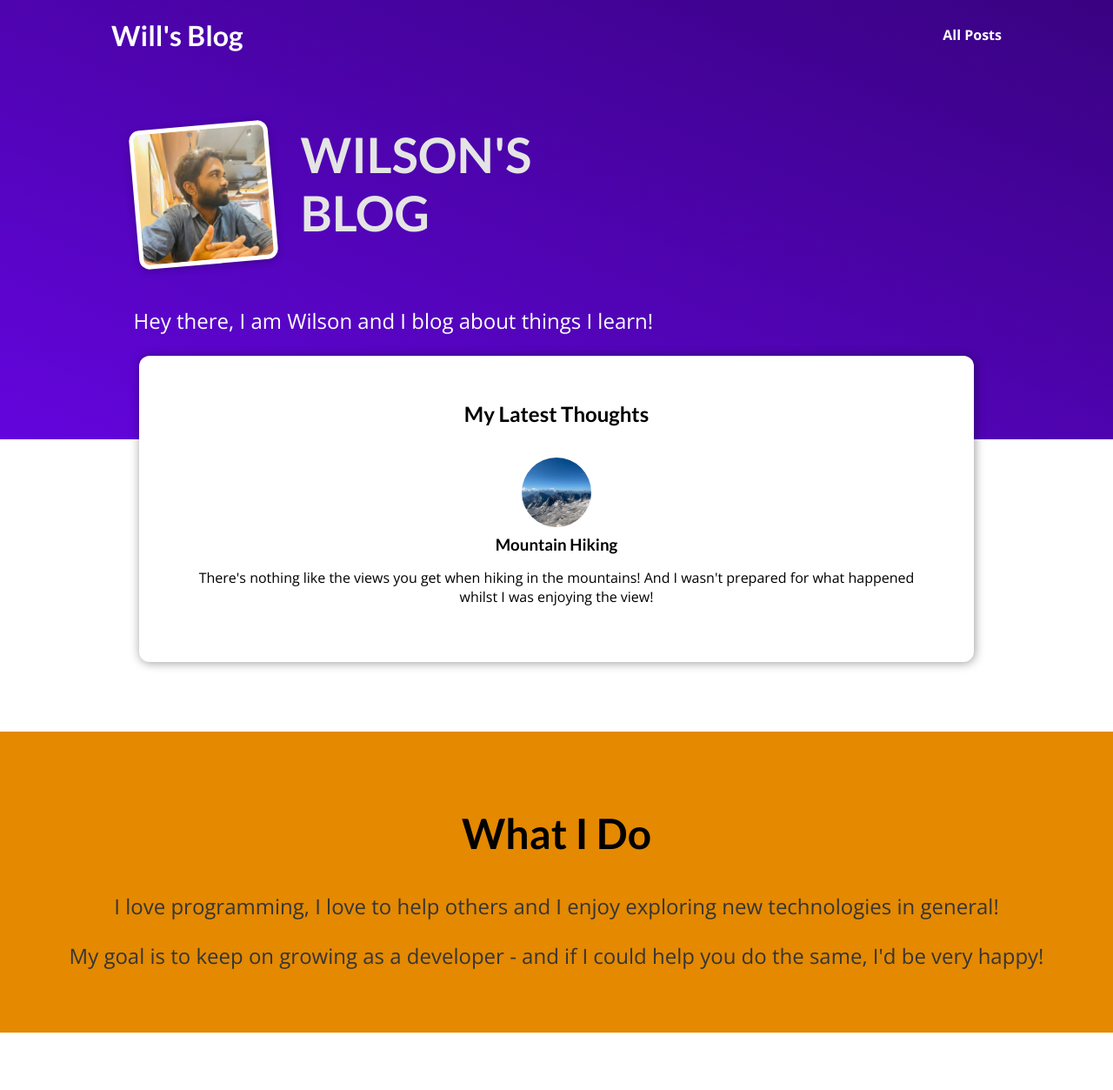
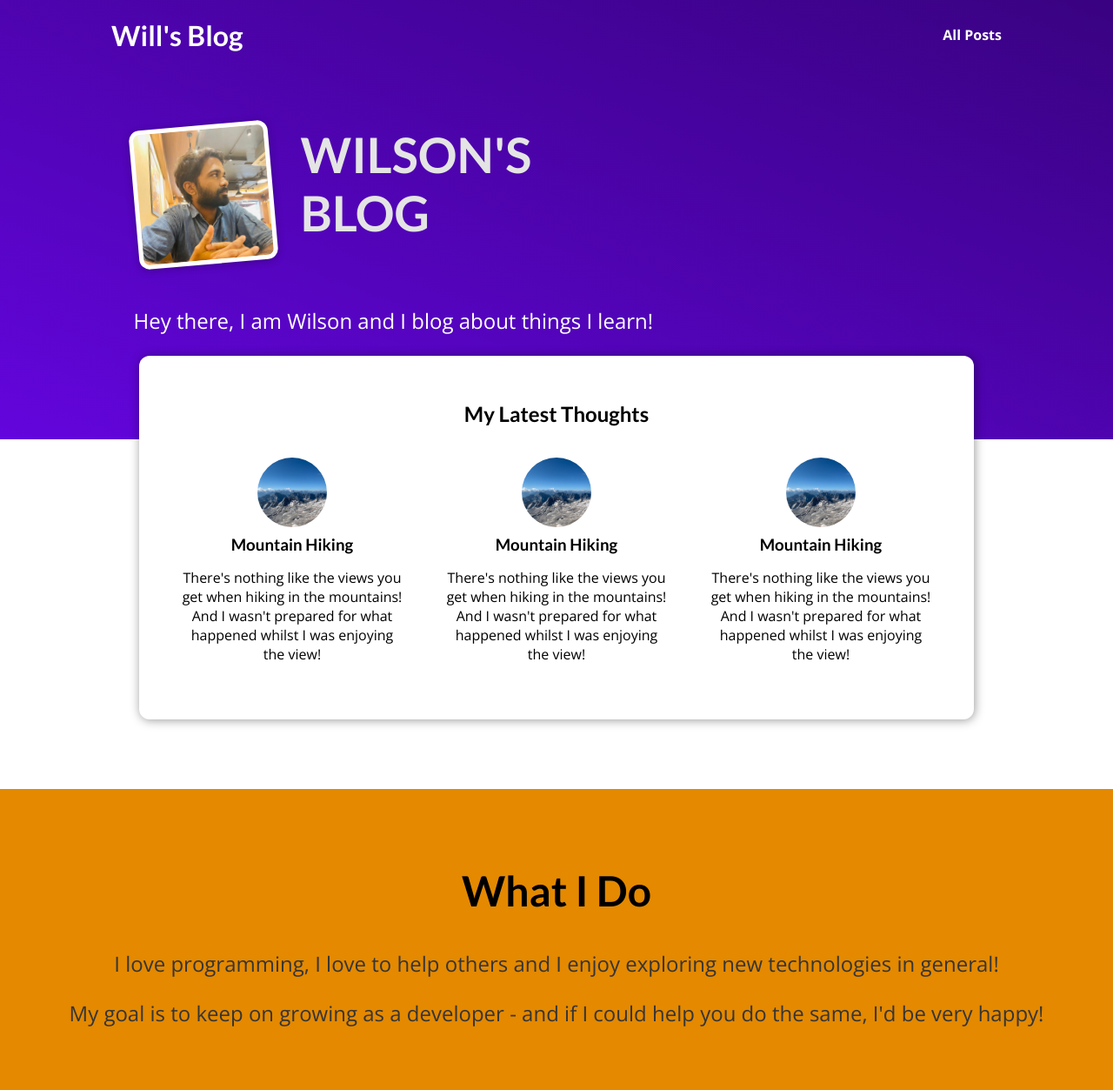
Before and after one commit to wilsan/blogging-site, a Django app: page / in a window 1280 px wide. Shown: the whole page at 87% size. Before the commit the page ends 1187 px from the top, so only its background shows below. Run offline with Django 4.2, Linux system fonts and the light colour scheme.

Commit message:
Pass posts data from the back-end

```diff
--- a/blog/templates/blog/index.html
+++ b/blog/templates/blog/index.html
@@ -19,7 +19,9 @@
     <section id="latest-posts">
         <h2>My Latest Thoughts</h2>
         <ul>
-            {% include 'blog/includes/post.html' %}
+            {% for post in posts %}
+                {% include 'blog/includes/post.html' %}
+            {% endfor %}
         </ul>
     </section>
 
--- a/blog/views.py
+++ b/blog/views.py
@@ -1,10 +1,92 @@
+from datetime import date
 from django.shortcuts import render
+
+all_posts = [
+    {
+        'slug': 'hike-in-the-mountains',
+        'image': 'mountains.jpg',
+        'author': 'Wilson George',
+        'date': date(2022, 4, 14),
+        'title': 'Mountain Hiking',
+        'excerpt': """
+            There's nothing like the views you get when hiking in the mountains!
+            And I wasn't prepared for what happened whilst I was enjoying the view!
+            """,
+        'content': """
+            Lorem ipsum dolor sit amet consectetur adipisicing elit. Atque itaque accusamus sapiente quod,
+            ipsa ab est. Ducimus, modi aut, commodi deserunt minus iure assumenda velit eveniet quia labore
+            nam delectus?
+
+            Lorem ipsum dolor sit amet consectetur adipisicing elit. Quidem nesciunt doloremque laudantium
+            necessitatibus odio officiis accusantium aperiam. Similique cupiditate rem suscipit sint, hic dolor,
+            quis quo expedita porro perferendis consectetur!
+
+            Praesentium veritatis corrupti, dolorum sequi aut laborum, eaque obcaecati dicta reiciendis tempore,
+            asperiores tempora minus hic in impedit ad voluptas laboriosam veniam assumenda pariatur? Qui, quas.
+            Natus beatae iste similique!
+            """
+    },
+    {
+        'slug': 'programming-is-fun',
+        'image': 'coding.jpg',
+        'author': 'Wilson George',
+        'date': date(2022, 2, 14),
+        'title': 'Programming Is Great',
+        'excerpt': """
+            Did you ever spend hours searching that one error in your code?
+            Yep - that's what happened to me yesterday...
+            """,
+        'content': """
+            Lorem ipsum dolor sit amet consectetur adipisicing elit. Atque itaque accusamus sapiente quod,
+            ipsa ab est. Ducimus, modi aut, commodi deserunt minus iure assumenda velit eveniet quia labore
+            nam delectus?
+
+            Lorem ipsum dolor sit amet consectetur adipisicing elit. Quidem nesciunt doloremque laudantium
+            necessitatibus odio officiis accusantium aperiam. Similique cupiditate rem suscipit sint, hic dolor,
+            quis quo expedita porro perferendis consectetur!
+
+            Praesentium veritatis corrupti, dolorum sequi aut laborum, eaque obcaecati dicta reiciendis tempore,
+            asperiores tempora minus hic in impedit ad voluptas laboriosam veniam assumenda pariatur? Qui, quas.
+            Natus beatae iste similique!
+            """
+    },
+    {
+        'slug': 'into-the-woods',
+        'image': 'woods.jpg',
+        'author': 'Wilson George',
+        'date': date(2022, 1, 10),
+        'title': 'Nature At Its Best',
+        'excerpt': """
+            Nature is amazing! The amount of inspiration I get when walking in nature is incredible!
+            """,
+        'content': """
+            Lorem ipsum dolor sit amet consectetur adipisicing elit. Atque itaque accusamus sapiente quod,
+            ipsa ab est. Ducimus, modi aut, commodi deserunt minus iure assumenda velit eveniet quia labore
+            nam delectus?
+
+            Lorem ipsum dolor sit amet consectetur adipisicing elit. Quidem nesciunt doloremque laudantium
+            necessitatibus odio officiis accusantium aperiam. Similique cupiditate rem suscipit sint, hic dolor,
+            quis quo expedita porro perferendis consectetur!
+
+            Praesentium veritatis corrupti, dolorum sequi aut laborum, eaque obcaecati dicta reiciendis tempore,
+            asperiores tempora minus hic in impedit ad voluptas laboriosam veniam assumenda pariatur? Qui, quas.
+            Natus beatae iste similique!
+            """
+    }
+]
+
+def get_date(post):
+    return post['date']
 
 # Create your views here.
 
 
 def starting_page(request):
-    return render(request, 'blog/index.html')
+    sorted_posts = sorted(all_posts, key=get_date)  # sort posts by the 'date' key in each post
+    latest_posts = sorted_posts[-3:]  # get the latest 3 posts from sorted_posts
+    return render(request, 'blog/index.html', {  # passing the context to render()
+        'posts': latest_posts
+    })
 
 
 def posts(request):
```
